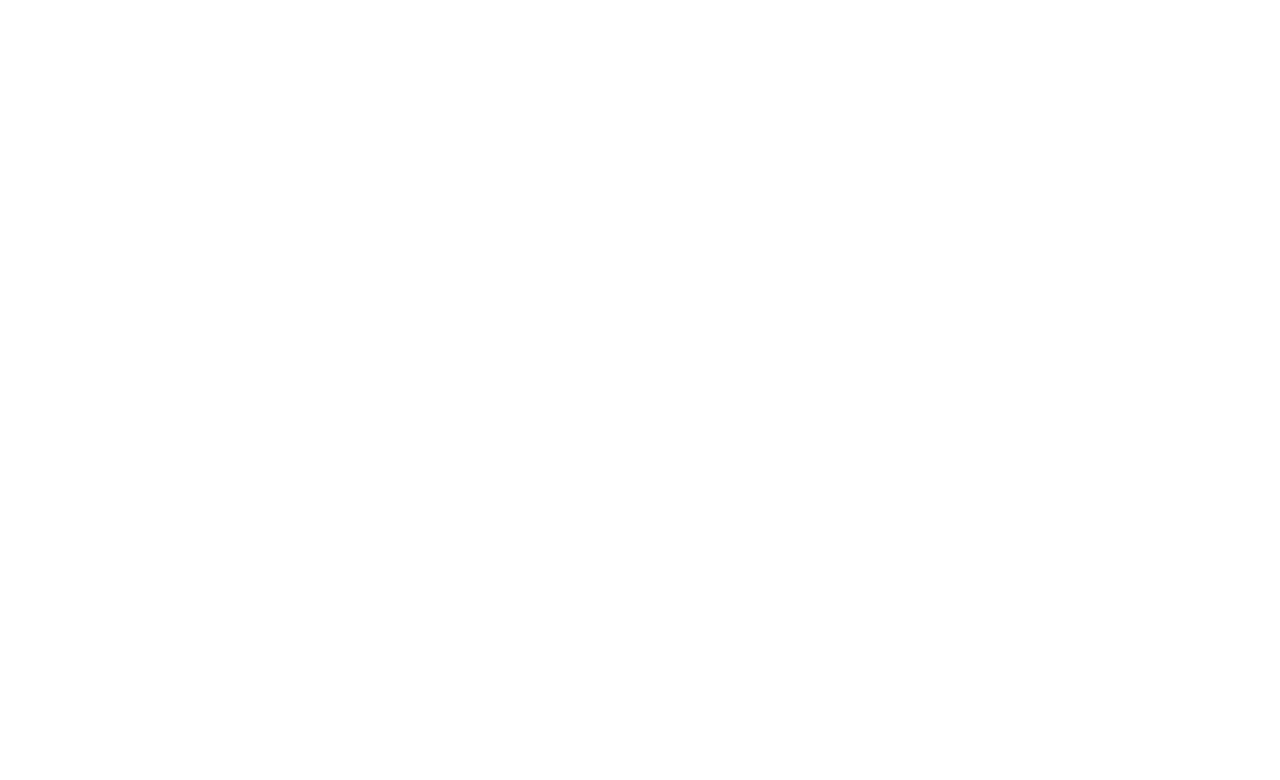
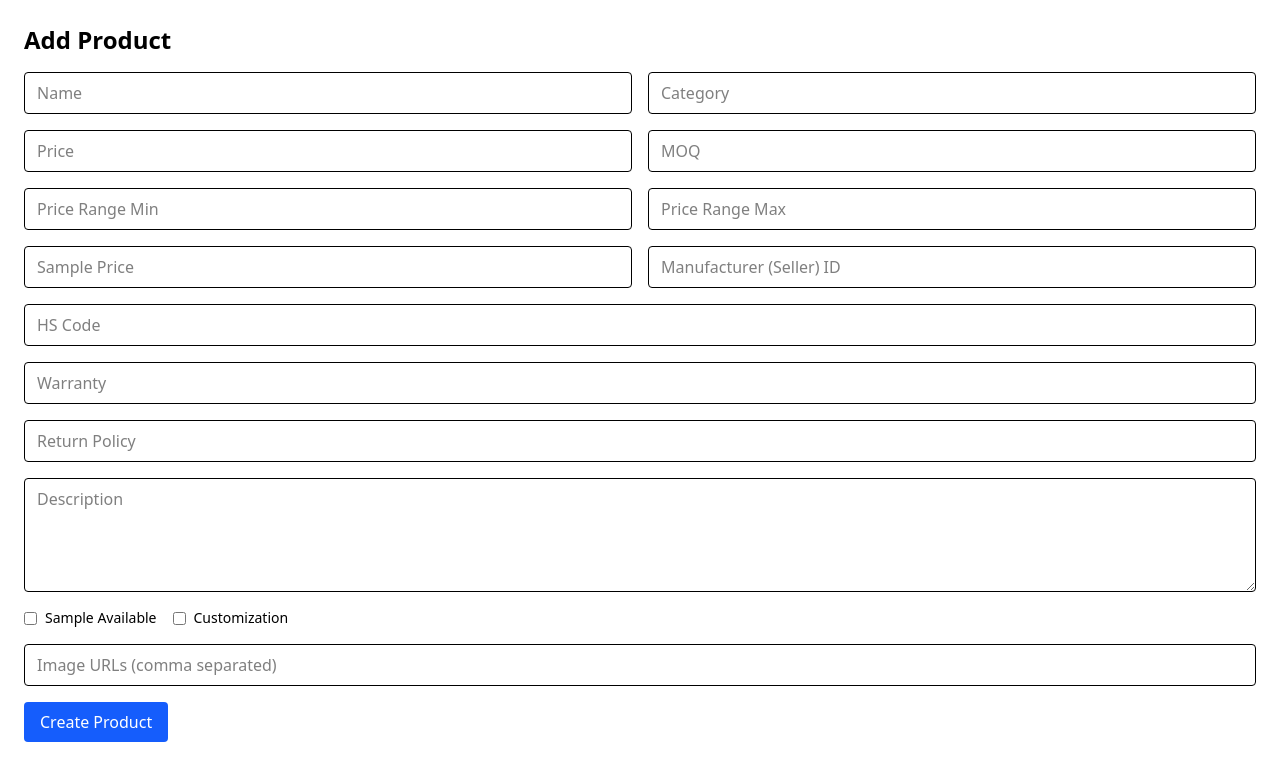
Before and after one commit to nexushub002/Nexus-hub-website, a React (Vite) app in the folder seller-frontend/: page /seller/add-product in a window 1280 px wide. Before the commit this address had no page. Shown: the top 780 px of the page. Built offline with nearby package versions, Linux system fonts and the light colour scheme.

Commit message:
some change

```diff
--- a/seller-frontend/src/App.jsx
+++ b/seller-frontend/src/App.jsx
@@ -4,6 +4,7 @@
 import Sellersignup from './pages/Sellersignup';
 import SellerSignin from './pages/SellerSignin';
 import Sellerdashboard from './pages/Sellerdashboard';
+import AddProduct from './pages/AddProduct';
 import './App.css'
 
 function App() {
@@ -15,6 +16,7 @@
         <Route path="/seller-signup" element={<Sellersignup />} />
         <Route path="/seller-signin" element={<SellerSignin />} />
         <Route path="/seller/dashboard" element={<Sellerdashboard />} />
+        <Route path="/seller/add-product" element={<AddProduct />} />
       </Routes>
     </div>
   );
--- a/seller-frontend/src/compo/Sidebar.jsx
+++ b/seller-frontend/src/compo/Sidebar.jsx
@@ -23,7 +23,14 @@
           return (
             <div
               key={item.label}
-              onClick={() => setActive(item.label)}
+              onClick={() => {
+                setActive(item.label)
+                if (item.label === 'Add Product') {
+                  window.location.href = '/seller/add-product'
+                } else if (item.label === 'Dashboard (Overview)') {
+                  window.location.href = '/seller/dashboard'
+                }
+              }}
               className={`px-3 py-2 rounded-lg cursor-pointer transition ${
                 isActive
                   ? 'bg-[#1f4e95] text-white'
--- /dev/null
+++ b/seller-frontend/src/pages/AddProduct.jsx
@@ -0,0 +1,107 @@
+import React, { useState } from 'react'
+
+const initialState = {
+  name: '',
+  category: '',
+  description: '',
+  price: '',
+  priceRangeMin: '',
+  priceRangeMax: '',
+  moq: '',
+  sampleAvailable: false,
+  samplePrice: '',
+  manufacturerId: '',
+  hsCode: '',
+  warranty: '',
+  returnPolicy: '',
+  customization: false,
+  imagesCsv: '' // comma-separated URLs
+}
+
+const AddProduct = () => {
+  const [form, setForm] = useState(initialState)
+  const [submitting, setSubmitting] = useState(false)
+  const [message, setMessage] = useState('')
+
+  const handleChange = (e) => {
+    const { name, value, type, checked } = e.target
+    setForm((f) => ({ ...f, [name]: type === 'checkbox' ? checked : value }))
+  }
+
+  const handleSubmit = async (e) => {
+    e.preventDefault()
+    setSubmitting(true)
+    setMessage('')
+    try {
+      const body = {
+        name: form.name,
+        category: form.category,
+        description: form.description,
+        price: Number(form.price),
+        priceRangeMin: Number(form.priceRangeMin) || undefined,
+        priceRangeMax: Number(form.priceRangeMax) || undefined,
+        moq: Number(form.moq),
+        sampleAvailable: !!form.sampleAvailable,
+        samplePrice: form.samplePrice ? Number(form.samplePrice) : undefined,
+        manufacturerId: form.manufacturerId,
+        hsCode: form.hsCode,
+        warranty: form.warranty,
+        returnPolicy: form.returnPolicy,
+        customization: !!form.customization,
+        images: form.imagesCsv.split(',').map(s => s.trim()).filter(Boolean)
+      }
+
+      const res = await fetch('http://localhost:3000/api/products', {
+        method: 'POST',
+        headers: { 'Content-Type': 'application/json' },
+        body: JSON.stringify(body)
+      })
+      const data = await res.json()
+      if (!res.ok) throw new Error(data.message || 'Failed to create product')
+      setMessage('Product created successfully')
+      setForm(initialState)
+    } catch (err) {
+      setMessage(err.message)
+    } finally {
+      setSubmitting(false)
+    }
+  }
+
+  return (
+    <div className='p-6'>
+      <h1 className='text-2xl font-semibold mb-4'>Add Product</h1>
+      {message && <div className='mb-4 text-sm'>{message}</div>}
+      <form onSubmit={handleSubmit} className='grid grid-cols-1 md:grid-cols-2 gap-4'>
+        <input className='px-3 py-2 rounded border' name='name' placeholder='Name' value={form.name} onChange={handleChange} required />
+        <input className='px-3 py-2 rounded border' name='category' placeholder='Category' value={form.category} onChange={handleChange} required />
+        <input className='px-3 py-2 rounded border' name='price' placeholder='Price' type='number' value={form.price} onChange={handleChange} required />
+        <input className='px-3 py-2 rounded border' name='moq' placeholder='MOQ' type='number' value={form.moq} onChange={handleChange} required />
+        <input className='px-3 py-2 rounded border' name='priceRangeMin' placeholder='Price Range Min' type='number' value={form.priceRangeMin} onChange={handleChange} />
+        <input className='px-3 py-2 rounded border' name='priceRangeMax' placeholder='Price Range Max' type='number' value={form.priceRangeMax} onChange={handleChange} />
+        <input className='px-3 py-2 rounded border' name='samplePrice' placeholder='Sample Price' type='number' value={form.samplePrice} onChange={handleChange} />
+        <input className='px-3 py-2 rounded border' name='manufacturerId' placeholder='Manufacturer (Seller) ID' value={form.manufacturerId} onChange={handleChange} required />
+        <input className='px-3 py-2 rounded border md:col-span-2' name='hsCode' placeholder='HS Code' value={form.hsCode} onChange={handleChange} />
+        <input className='px-3 py-2 rounded border md:col-span-2' name='warranty' placeholder='Warranty' value={form.warranty} onChange={handleChange} />
+        <input className='px-3 py-2 rounded border md:col-span-2' name='returnPolicy' placeholder='Return Policy' value={form.returnPolicy} onChange={handleChange} />
+        <textarea className='px-3 py-2 rounded border md:col-span-2' name='description' placeholder='Description' rows={4} value={form.description} onChange={handleChange} />
+        <div className='flex items-center gap-4 md:col-span-2'>
+          <label className='flex items-center gap-2 text-sm'>
+            <input type='checkbox' name='sampleAvailable' checked={form.sampleAvailable} onChange={handleChange} /> Sample Available
+          </label>
+          <label className='flex items-center gap-2 text-sm'>
+            <input type='checkbox' name='customization' checked={form.customization} onChange={handleChange} /> Customization
+          </label>
+        </div>
+        <input className='px-3 py-2 rounded border md:col-span-2' name='imagesCsv' placeholder='Image URLs (comma separated)' value={form.imagesCsv} onChange={handleChange} />
+
+        <div className='md:col-span-2'>
+          <button disabled={submitting} className='px-4 py-2 rounded bg-blue-600 text-white hover:opacity-90'>
+            {submitting ? 'Submitting...' : 'Create Product'}
+          </button>
+        </div>
+      </form>
+    </div>
+  )
+}
+
+export default AddProduct
```
